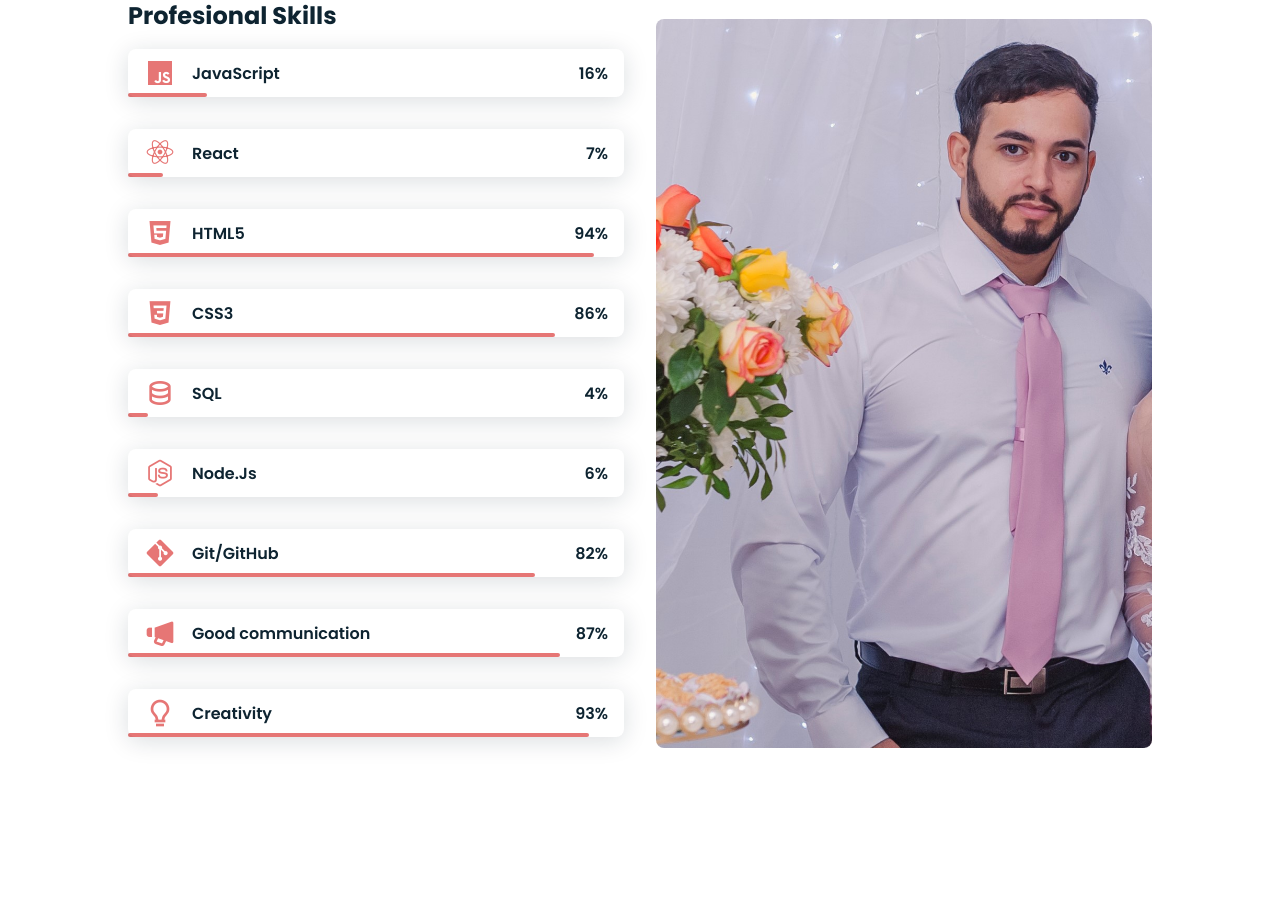
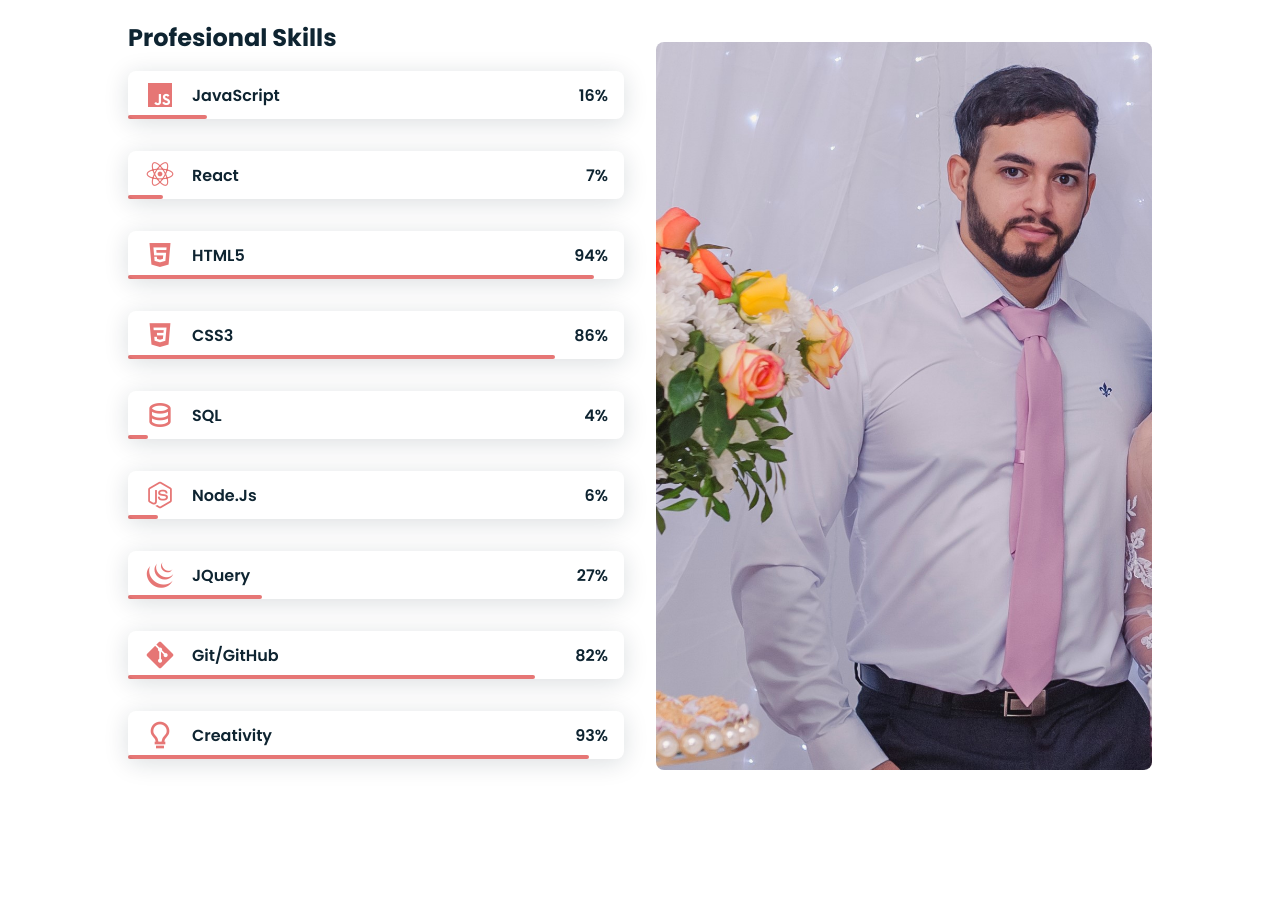
Before and after one commit to ROBERTOCONRADO/RobertoConrad, a PHP site: page / in a window 1280 px wide. Shown: the part 1604-2501 px from the top of the page. Run offline with PHP 8.4, Linux system fonts and the light colour scheme.

Commit message:
curriculum presentation

```diff
--- a/index.html
+++ b/index.html
@@ -62,7 +62,7 @@
 
                 <div class="about__container bd-grid">
                     <div class="about__img">
-                        <img src="assets/img/about.jp" alt="">
+                        <img src="./img/1.png" download alt="curriculo">
                     </div>
 
                     <div>
@@ -172,6 +172,20 @@
 
                         <div class="skills__data">
                             <div class="skills__names">
+                                <i class='bx bxl-jquery skills__icon'></i>
+                                <span class="skills__name">JQuery</span>
+                            </div>
+                            <div class="skills__bar skills__jQuery">
+
+                            </div>
+                            <div>
+                                <span class="skills__percentage">27%</span>
+                            </div>
+                        </div>
+
+
+                        <div class="skills__data">
+                            <div class="skills__names">
                                 <i class='bx bxl-git skills__icon'></i>
                                 <span class="skills__name">Git/GitHub</span>
                             </div>
@@ -180,20 +194,6 @@
                             </div>
                             <div>
                                 <span class="skills__percentage">82%</span>
-                            </div>
-                        </div>
-
-
-                        <div class="skills__data">
-                            <div class="skills__names">
-                                <i class='bx bxs-megaphone skills__icon'></i>
-                                <span class="skills__name">Good communication</span>
-                            </div>
-                            <div class="skills__bar skills__comunication">
-
-                            </div>
-                            <div>
-                                <span class="skills__percentage">87%</span>
                             </div>
                         </div>
 
@@ -282,6 +282,9 @@
         <!--===== SCROLL REVEAL =====-->
         <script src="https://unpkg.com/scrollreveal"></script>
 
+        <!--===== MAIN jQuery =====-->
+        <script src="https://ajax.googleapis.com/ajax/libs/jquery/3.6.0/jquery.min.js"></script>
+
         <!--===== MAIN JS =====-->
         <script src="main.js"></script>
     </body>
--- a/main.js
+++ b/main.js
@@ -55,3 +55,8 @@ sr.reveal('.work__img',{interval: 200});
 
 /*SCROLL CONTACT*/
 sr.reveal('.contact__input',{interval: 200});
+
+
+$(".skills__bar").mouseenter(() => {
+    console.log("mouseenter");
+})
--- a/style.css
+++ b/style.css
@@ -311,11 +311,11 @@ mark {
 .skills__node {
   width: 6%;
 }
+.skills__jQuery {
+  width: 27%;
+}
 .skills__gits {
   width: 82%;
-}
-.skills__comunication {
-  width: 87%;
 }
 .skills__creativity {
   width: 93%;
```
Also changed, not shown: img/1.png (added).
